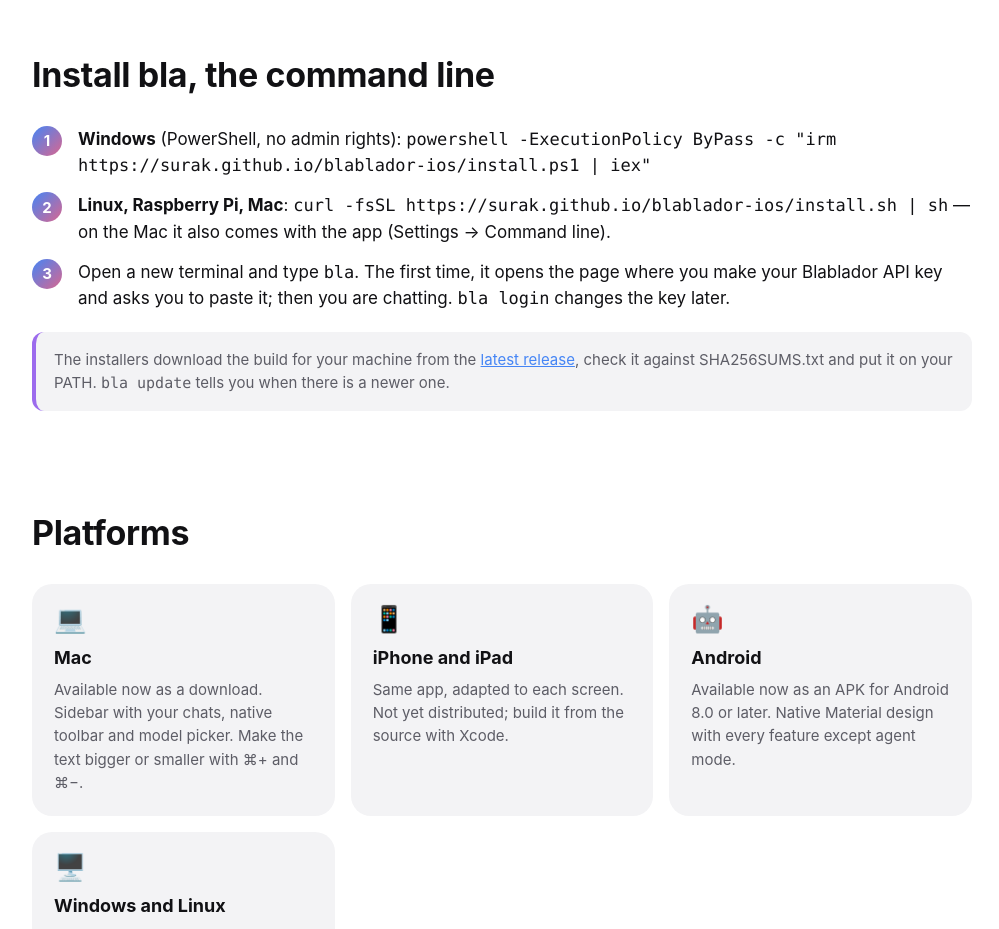
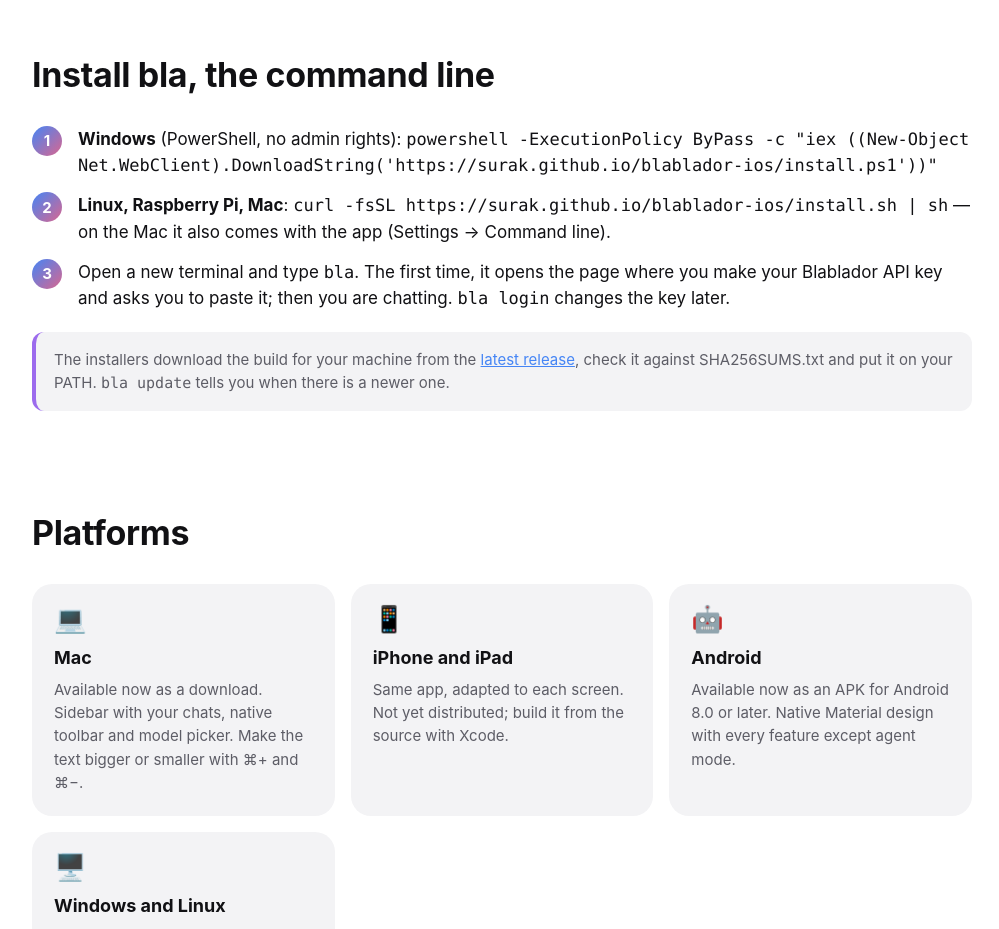
Before and after one commit to surak/blablador-ios, a plain HTML site: page docs/index.html in a window 1280 px wide. Shown: the part 7800-8729 px from the top of the page, without its empty margins (138-1137 px from the left). Drawn offline with Linux system fonts and the light colour scheme; no server answers.

Commit message:
Windows installers work with Windows PowerShell 5.1: one-liner via DownloadString, no param() under iex, latest version from the API

```diff
--- a/docs/index.html
+++ b/docs/index.html
@@ -263,7 +263,7 @@
       <div class="wrap">
         <h2>Install bla, the command line</h2>
         <ol class="steps">
-          <li><strong>Windows</strong> (PowerShell, no admin rights): <code>powershell -ExecutionPolicy ByPass -c "irm https://surak.github.io/blablador-ios/install.ps1 | iex"</code></li>
+          <li><strong>Windows</strong> (PowerShell, no admin rights): <code>powershell -ExecutionPolicy ByPass -c "iex ((New-Object Net.WebClient).DownloadString('https://surak.github.io/blablador-ios/install.ps1'))"</code></li>
           <li><strong>Linux, Raspberry Pi, Mac</strong>: <code>curl -fsSL https://surak.github.io/blablador-ios/install.sh | sh</code> &mdash; on the Mac it also comes with the app (Settings → Command line).</li>
           <li>Open a new terminal and type <code>bla</code>. The first time, it opens the page where you make your Blablador API key and asks you to paste it; then you are chatting. <code>bla login</code> changes the key later.</li>
         </ol>
```
Also changed, not shown: 3 other files.
